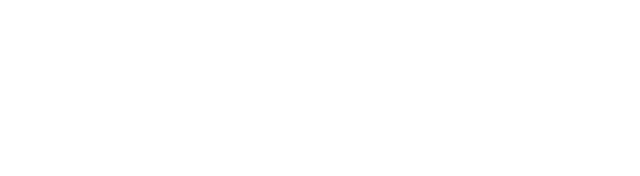
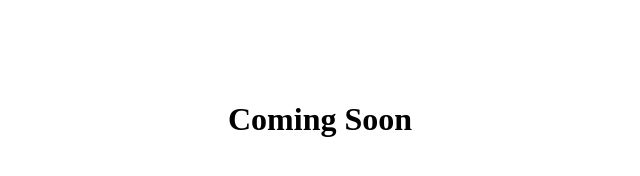
Before and after one commit to JermaSites/homepage, a plain HTML site: page index.html in a window 1280 px wide. Shown: the whole page, without its empty margins (320-960 px from the left). Drawn offline with Linux system fonts and the light colour scheme.

Commit message:
coming soon

```diff
--- a/index.html
+++ b/index.html
@@ -4,6 +4,10 @@
 		<meta charset="utf-8">
 	</head>
 	<body>
+		<center>
+			<br><br><br><br>
+			<h1>Coming Soon</h1>
+		</center>
 		<!-- Cloudflare Web Analytics --><script defer src='https://static.cloudflareinsights.com/beacon.min.js' data-cf-beacon='{"token": "8a624e372b2b42baa0649413c7246f5e"}'></script><!-- End Cloudflare Web Analytics -->
 	</body>
 </html>
```
